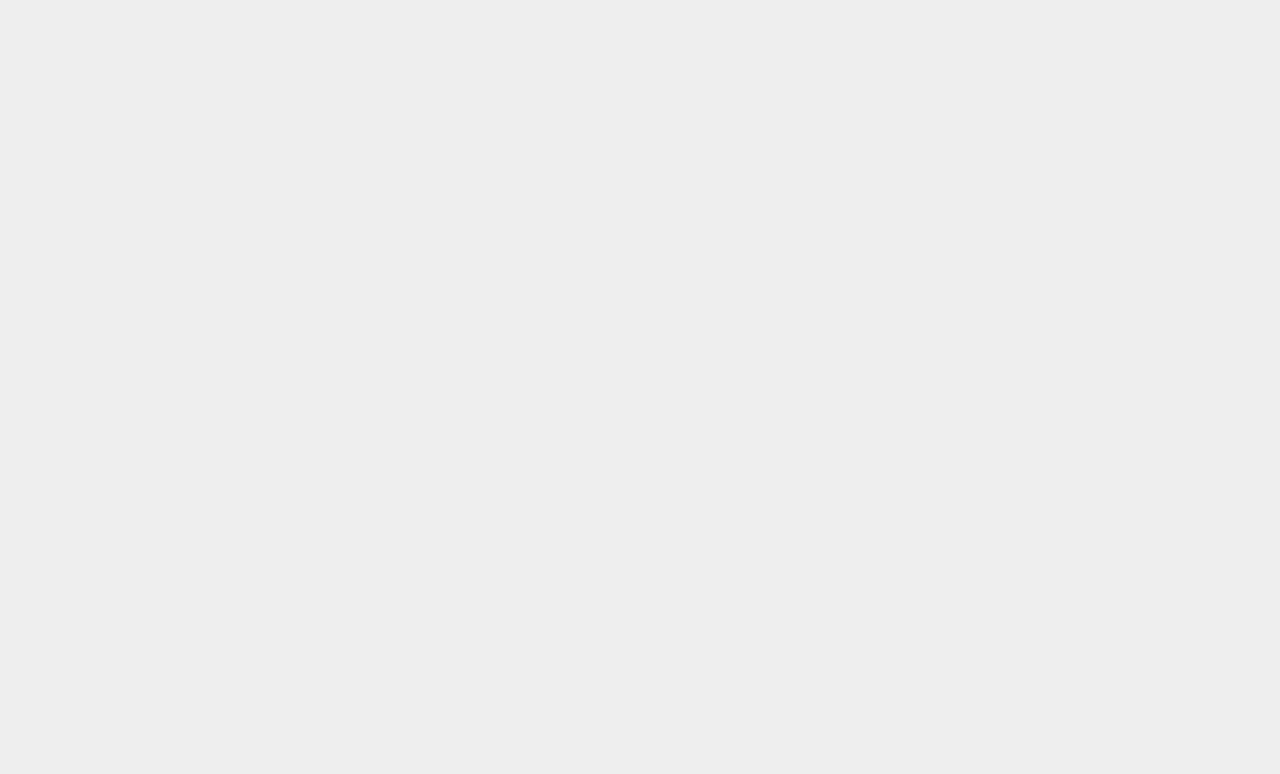
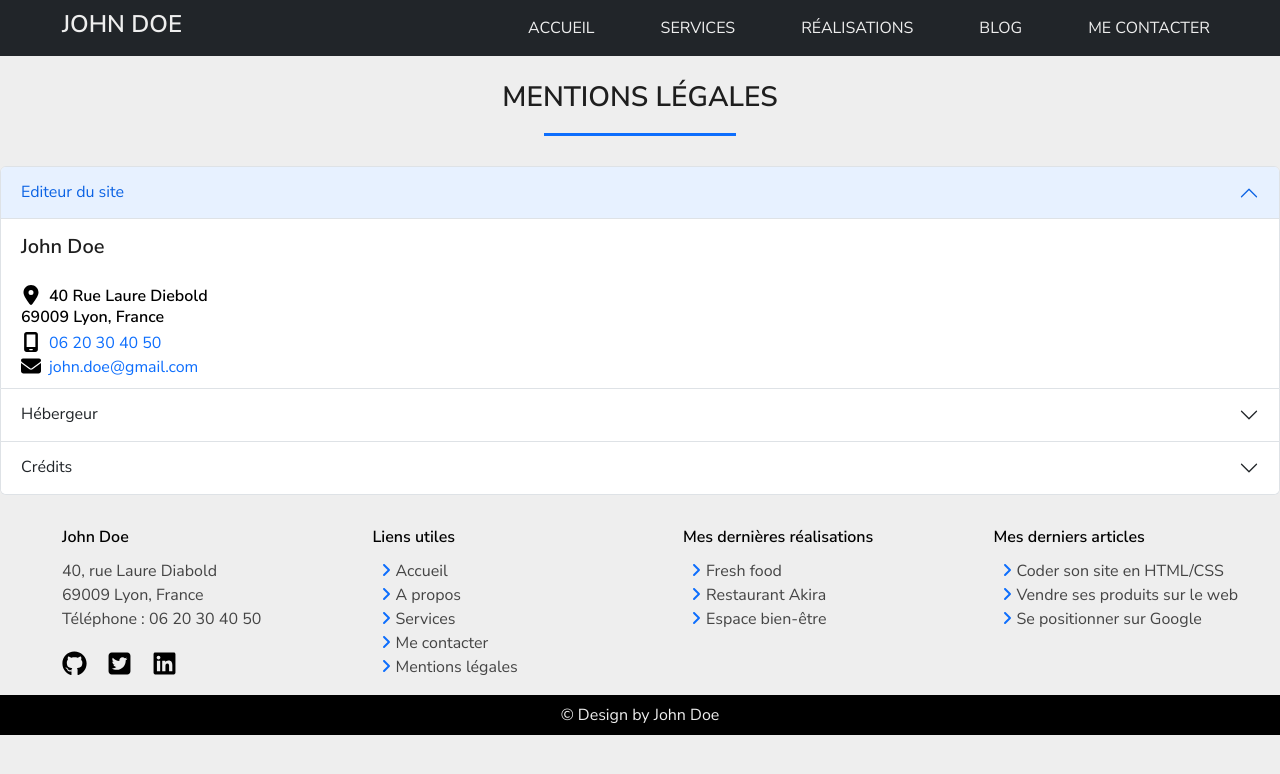
Before and after one commit to Nathi33/moncv-react, a React (Create React App) app: page /mentionslegales in a window 1280 px wide. Before the commit this address had no page. Shown: the top 774 px of the page. Built offline with nearby package versions, Linux system fonts and the light colour scheme.

Commit message:
add section-ml

```diff
--- /dev/null
+++ b/src/assets/mentionsLegales.css
@@ -0,0 +1,49 @@
+.titre-mentions {
+  padding-top: 1.5625rem;
+  padding-bottom: 1.875rem;
+}
+
+.separateur {
+  border-bottom: solid #0d6efd;
+  width: 15%;
+  margin: 0 auto;
+  padding-top: 0.625rem;
+}
+
+.h5-mentions {
+  padding-bottom: 0.625rem;
+}
+
+.lien,
+.lien-credits {
+  text-decoration: none;
+}
+
+.icon {
+  color: #000;
+  height: 1.25rem;
+  width: 1.25rem;
+  padding-top: 0.5rem;
+}
+
+.container-editeur {
+  margin-top: -0.3125rem;
+  margin-bottom: -0.875rem;
+}
+
+.p-editeur {
+  margin-bottom: -0.625rem;
+}
+
+.container-hebergeur {
+  padding-top: 1.25rem;
+}
+
+.p-credits {
+  padding-top: 0.625rem;
+  padding-bottom: 1.25rem;
+}
+
+.lien-credits {
+  padding-left: 0.3125rem;
+}
--- /dev/null
+++ b/src/pages/MentionsLegales.jsx
@@ -0,0 +1,174 @@
+import "../assets/mentionsLegales.css";
+import React from "react";
+
+import { Link } from "react-router-dom";
+
+import { FontAwesomeIcon } from "@fortawesome/react-fontawesome";
+import { faLocationDot } from "@fortawesome/free-solid-svg-icons";
+import { faMobileScreen } from "@fortawesome/free-solid-svg-icons";
+import { faEnvelope } from "@fortawesome/free-solid-svg-icons";
+import { faGlobe } from "@fortawesome/free-solid-svg-icons";
+
+const MentionsLegales = () => {
+  return (
+    <div className="main-mentions">
+      <div className="titre-mentions">
+        <h3 className="h3-mentions text-uppercase text-center">
+          Mentions légales
+        </h3>
+        <div className="separateur"></div>
+      </div>
+      <div className="accordion" id="accordionExample">
+        <div className="accordion-item">
+          <h2 className="accordion-header" id="headingOne">
+            <button
+              className="accordion-button"
+              type="button"
+              data-bs-toggle="collapse"
+              data-bs-target="#collapseOne"
+              aria-expanded="true"
+              aria-controls="collapseOne"
+            >
+              Editeur du site
+            </button>
+          </h2>
+          <div
+            id="collapseOne"
+            className="accordion-collapse collapse show"
+            aria-labelledby="headingOne"
+            data-bs-parent="#accordionExample"
+          >
+            <div className="accordion-body">
+              <h5 className="h5-mentions">John Doe</h5>
+              <div>
+                <address>
+                  <p className="p-editeur d-flex align-items-center">
+                    <FontAwesomeIcon
+                      className="icon me-2"
+                      icon={faLocationDot}
+                    />
+                    <strong>40 Rue Laure Diebold </strong>
+                  </p>
+                  <p>
+                    <strong>69009 Lyon, France</strong>
+                  </p>
+                </address>
+                <div className="container-editeur d-flex align-items-center">
+                  <FontAwesomeIcon
+                    className="icon me-2"
+                    icon={faMobileScreen}
+                  />
+                  <Link
+                    className="lien"
+                    target="_blank"
+                    rel="noopener noreferrer"
+                    to="tel:0620304050"
+                  >
+                    06 20 30 40 50
+                  </Link>
+                </div>
+                <div className=" container-editeur d-flex align-items-center ">
+                  <FontAwesomeIcon className="icon me-2" icon={faEnvelope} />
+                  <Link
+                    className="lien"
+                    target="_blank"
+                    rel="oopener noreferrer"
+                    to="mailto:john.doe@gmail.com"
+                  >
+                    john.doe@gmail.com
+                  </Link>
+                </div>
+              </div>
+            </div>
+          </div>
+        </div>
+        <div className="accordion-item">
+          <h2 className="accordion-header" id="headingTwo">
+            <button
+              className="accordion-button collapsed"
+              type="button"
+              data-bs-toggle="collapse"
+              data-bs-target="#collapseTwo"
+              aria-expanded="false"
+              aria-controls="collapseTwo"
+            >
+              Hébergeur
+            </button>
+          </h2>
+          <div
+            id="collapseTwo"
+            className="accordion-collapse collapse"
+            aria-labelledby="headingTwo"
+            data-bs-parent="#accordionExample"
+          >
+            <div className="accordion-body">
+              <h5 className="h5-mentions">Always Data</h5>
+              <address>
+                <p>
+                  <strong>
+                    91 rue Faubourg Saint Honoré <br /> 75008 Paris
+                  </strong>
+                </p>
+              </address>
+              <div className=" container-hebergeur d-flex align-items-center ">
+                <FontAwesomeIcon className="icon me-2" icon={faGlobe} />
+                <Link
+                  className="lien"
+                  target="_blank"
+                  rel="noopener noreferrer"
+                  to="https://www.alwaysdata.com"
+                >
+                  www.alwaysdata.com
+                </Link>
+              </div>
+            </div>
+          </div>
+        </div>
+        <div className="accordion-item">
+          <h2 className="accordion-header" id="headingThree">
+            <button
+              className="accordion-button collapsed"
+              type="button"
+              data-bs-toggle="collapse"
+              data-bs-target="#collapseThree"
+              aria-expanded="false"
+              aria-controls="collapseThree"
+            >
+              Crédits
+            </button>
+          </h2>
+          <div
+            id="collapseThree"
+            className="accordion-collapse collapse"
+            aria-labelledby="headingThree"
+            data-bs-parent="#accordionExample"
+          >
+            <div className="accordion-body">
+              <h5 className="h5-mentions">Crédits</h5>
+              <p className="p-credits">
+                <strong>
+                  Site développé par John Doe, étudiant du CEF. <br />
+                </strong>
+              </p>
+              <p>
+                <strong>
+                  Les images libres de droit sont issues du site
+                  <Link
+                    className="lien-credits"
+                    target="_blank"
+                    rel="noopener noreferrer"
+                    to="https://pixabay.com"
+                  >
+                    Pixabay
+                  </Link>
+                </strong>
+              </p>
+            </div>
+          </div>
+        </div>
+      </div>
+    </div>
+  );
+};
+
+export default MentionsLegales;
--- a/src/pages/PageRouter.jsx
+++ b/src/pages/PageRouter.jsx
@@ -7,6 +7,7 @@ import Services from "./Services";
 import Realisations from "./Realisations";
 import Blog from "./Blog";
 import Contact from "./Contact";
+import MentionsLegales from "./MentionsLegales";
 
 const PageRouter = () => {
   return (
@@ -18,6 +19,7 @@ const PageRouter = () => {
         <Route path="/realisations" element={<Realisations />} />
         <Route path="/blog" element={<Blog />} />
         <Route path="/contact" element={<Contact />} />
+        <Route path="/mentionslegales" element={<MentionsLegales />} />
       </Route>
     </Routes>
   );
```
Also changed, not shown: public/robots.txt.
